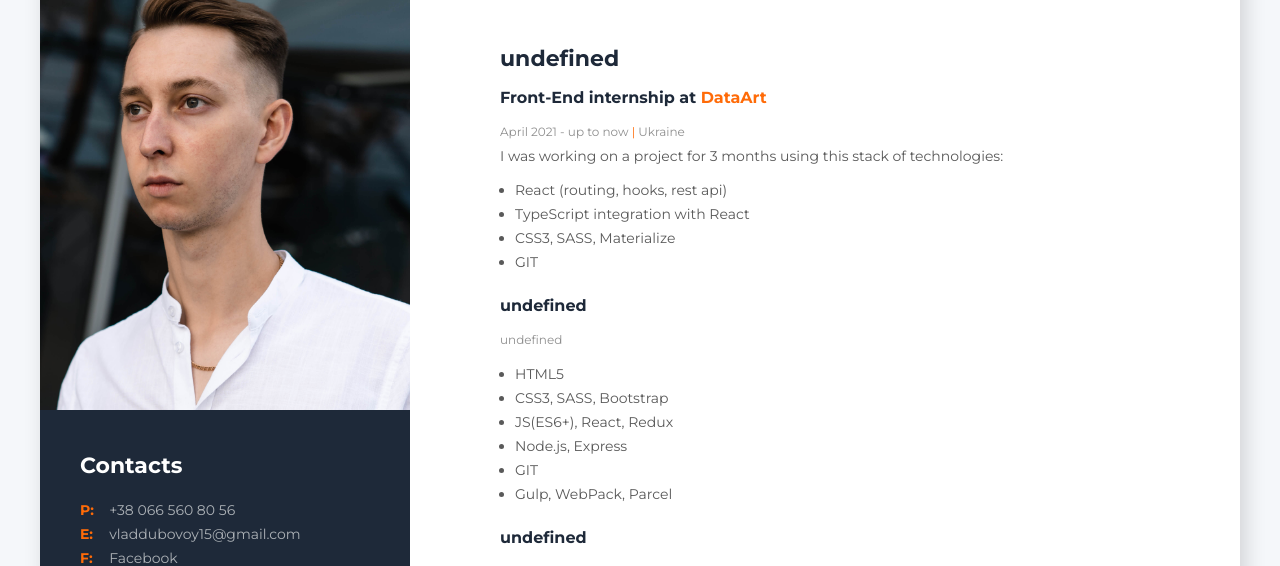
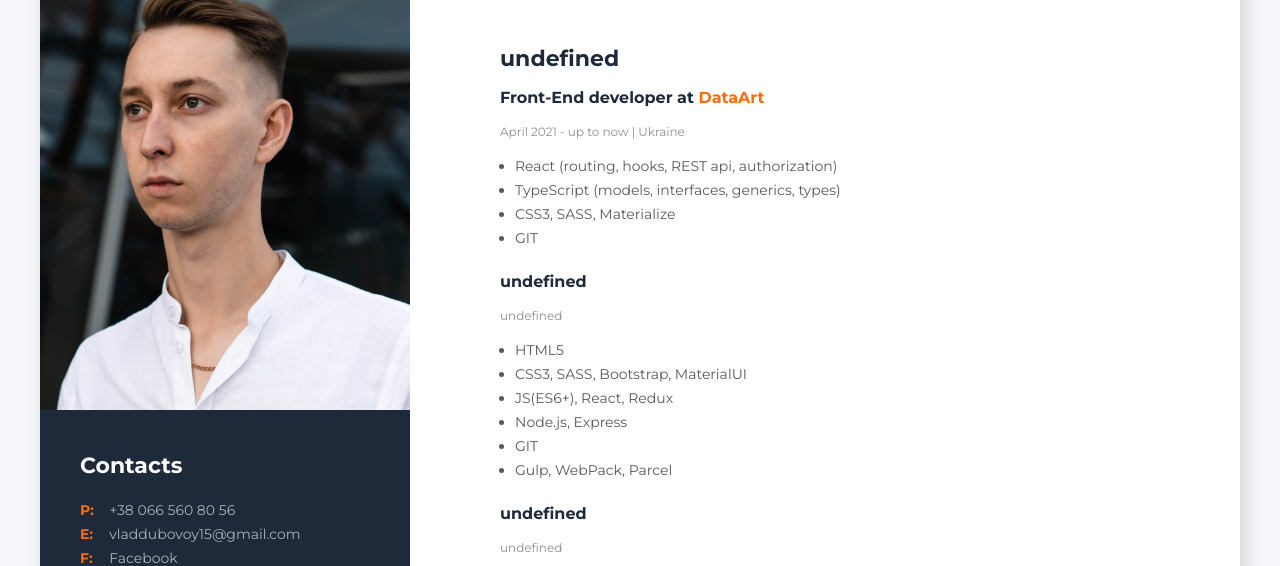
Before and after one commit to VladDubovoy/CV, a plain HTML site: page index.html in a window 1280 px wide. Shown: the part 190-756 px from the top of the page. Drawn offline with Linux system fonts and the light colour scheme.

Commit message:
changed skills and removed paragraph

```diff
--- a/index.html
+++ b/index.html
@@ -233,7 +233,7 @@
             <!--Company 1-->
             <div>
                 <h3 class="company-title data-art">
-                    Front-End internship at
+                    Front-End developer at
                     <a
                             class="university college"
                             href="https://www.dataart.com.ua"
@@ -245,11 +245,9 @@
                     April 2021 - up to now
                     <span class="accent-line">|</span> Ukraine
                 </p>
-                <p class="profession-duties-item">I was working on a project for 3 months using this stack of
-                    technologies:</p>
                 <ul class="profession-duties">
-                    <li class="profession-duties-item"> React (routing, hooks, rest api)</li>
-                    <li class="profession-duties-item"> TypeScript integration with React</li>
+                    <li class="profession-duties-item"> React (routing, hooks, REST api, authorization)</li>
+                    <li class="profession-duties-item"> TypeScript (models, interfaces, generics, types)</li>
                     <li class="profession-duties-item"> CSS3, SASS, Materialize</li>
                     <li class="profession-duties-item"> GIT</li>
                 </ul>
@@ -271,7 +269,7 @@
                 </p>
                 <ul class="profession-duties">
                     <li class="profession-duties-item"> HTML5</li>
-                    <li class="profession-duties-item"> CSS3, SASS, Bootstrap</li>
+                    <li class="profession-duties-item"> CSS3, SASS, Bootstrap, MaterialUI</li>
                     <li class="profession-duties-item"> JS(ES6+), React, Redux</li>
                     <li class="profession-duties-item"> Node.js, Express</li>
                     <li class="profession-duties-item"> GIT</li>
```
